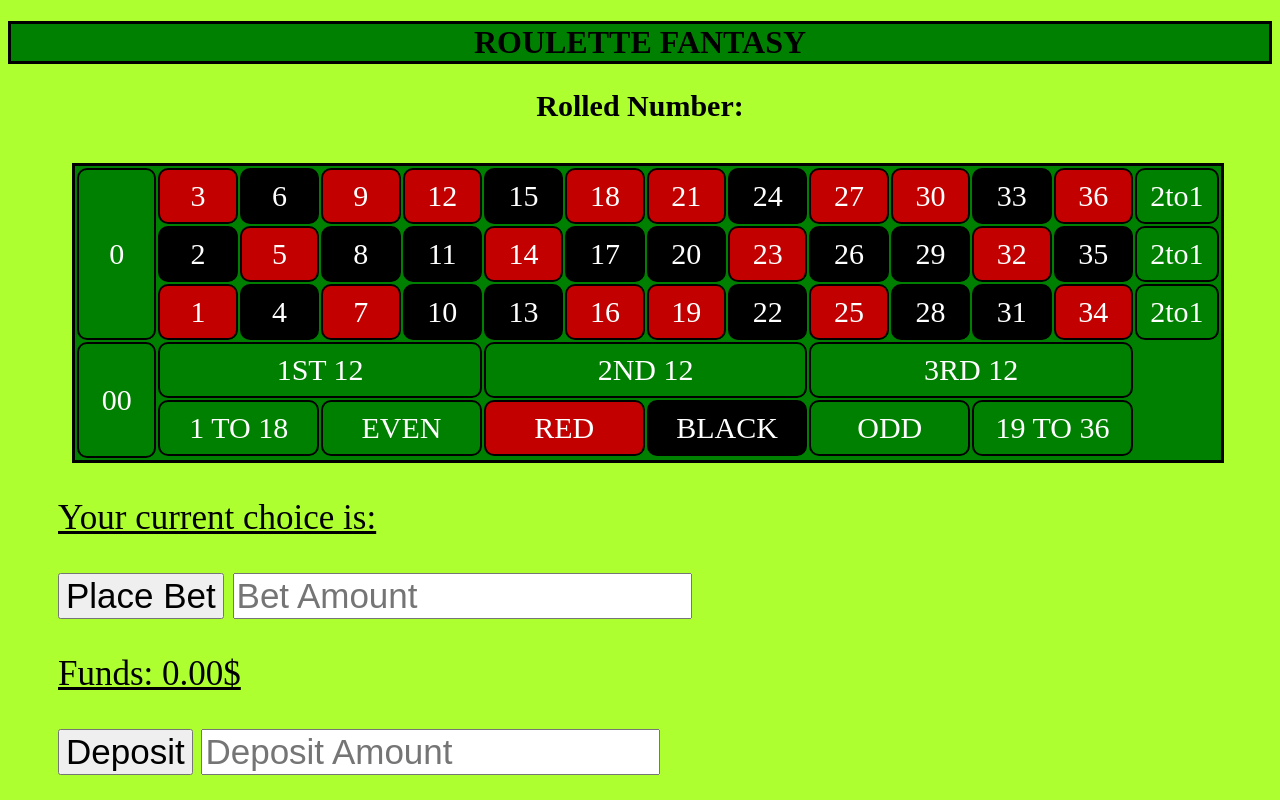
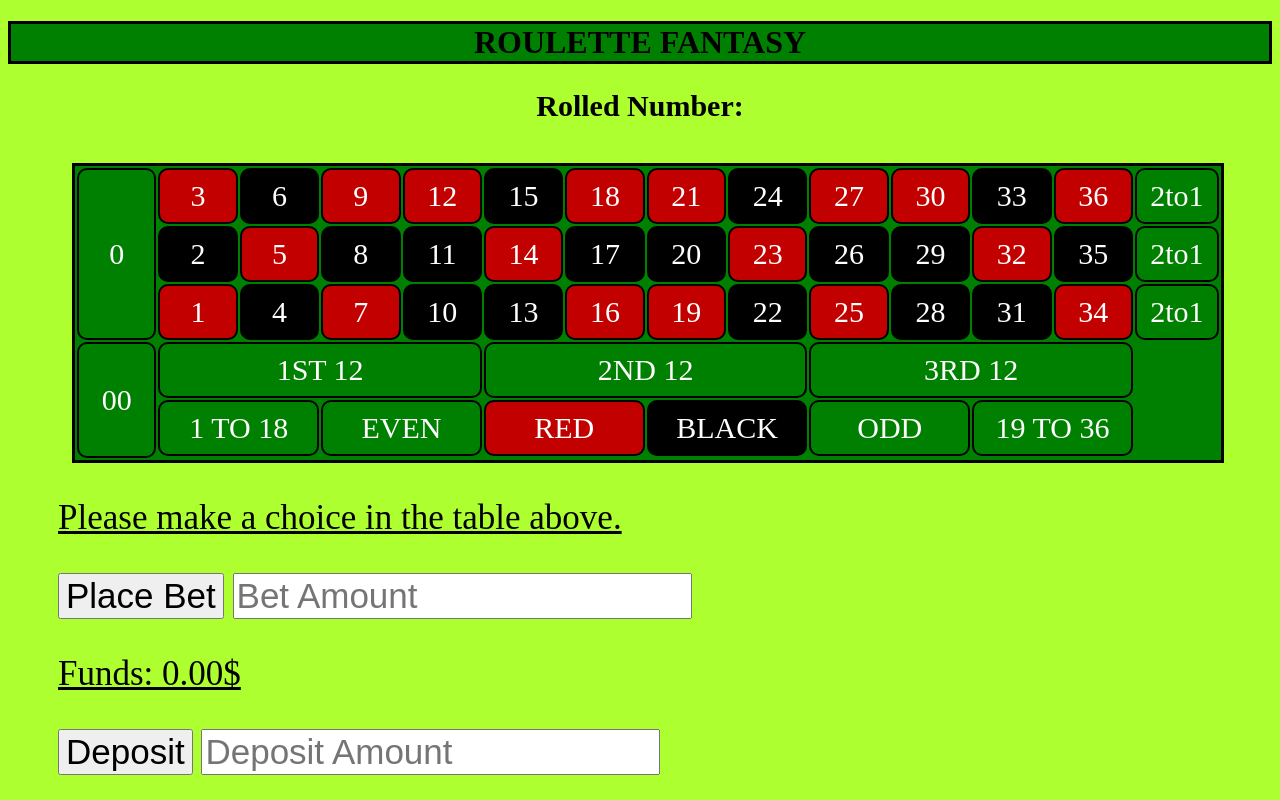
Before and after one commit to arjonkotte/Roulette-Fantasy, a plain HTML site: page index.html in a window 1280 px wide. Both pictures are taken after a click on the button "Place Bet". Drawn offline with Linux system fonts and the light colour scheme.

Commit message:
small updates

```diff
--- a/index.html
+++ b/index.html
@@ -77,7 +77,7 @@
         <tr></tr>
     </table>
     <div id="input-bar">
-        <p id="bet-selected">Your current choice is:</p>
+        <p id="bet-selected">Please make a choice in the table above.</p>
         <button id="place-bet">Place Bet</button>
         <input id="bet-amount" type="number" placeholder="Bet Amount">
         <p id="result"></p>
--- a/scripts/main.js
+++ b/scripts/main.js
@@ -140,9 +140,8 @@ placeBet.addEventListener('click',function(evt){
         player.funds = player.funds - parseFloat(wagerValue);
         currentResult.innerHTML = "You Lose!"
     }
-    console.log(player.funds)
     funds.innerHTML = "Funds: " + parseFloat(player.funds).toFixed(2) + "$";
     }
     choice = [];
-    choiceShow.innerHTML = "Your current choice is: "
+    choiceShow.innerHTML = "Please make a choice in the table above."
 })
```
